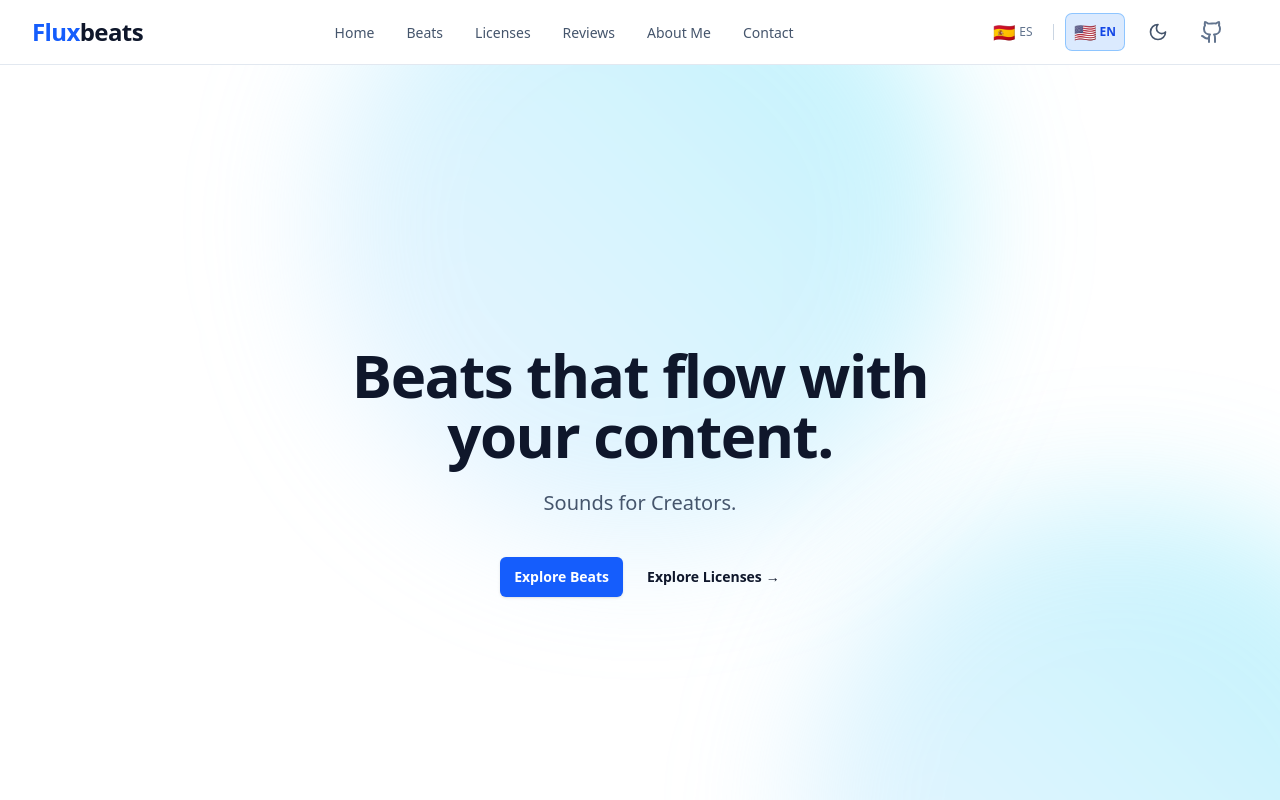
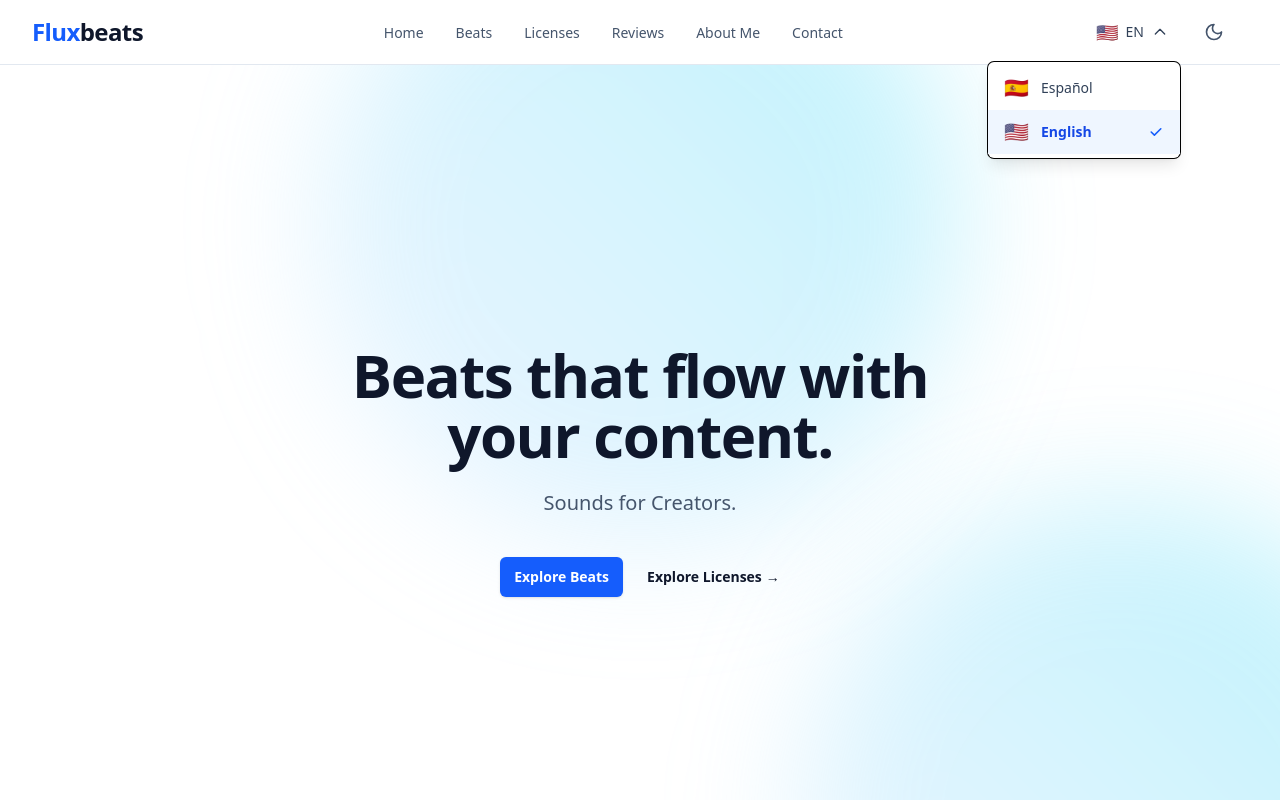
Before and after one commit to Ivandv19/landing-page-1906, a React (Vite) app: page / in a window 1280 px wide. Both pictures are taken after a click on the button "Cambiar idioma". Shown: the top 800 px of the page. Built offline with nearby package versions, Linux system fonts and the light colour scheme.

Commit message:
feat: improve header UX - dropdown language selector and link prefetch

```diff
--- a/src/components/Header/Header.tsx
+++ b/src/components/Header/Header.tsx
@@ -49,6 +49,15 @@ const Header = () => {
 								<li key={item.href}>
 									<a
 										href={item.href}
+										onMouseEnter={() => {
+											// Prefetch: scroll to section on hover to prepare
+											const targetId = item.href.replace('#', '');
+											const element = document.getElementById(targetId);
+											if (element) {
+												// Pre-calculate scroll position
+												element.getBoundingClientRect();
+											}
+										}}
 										className="text-sm font-medium text-slate-600 transition-colors hover:text-blue-600 hover:underline hover:decoration-2 hover:underline-offset-4 dark:text-slate-300 dark:hover:text-blue-400"
 									>
 										{item.label}
@@ -63,30 +72,6 @@ const Header = () => {
 						<LanguageSelector />
 						<ThemeSelector />
 
-						{/* Ícono GITHUB */}
-						<a
-							href="https://github.com/tu-usuario"
-							target="_blank"
-							rel="noopener noreferrer"
-							className="group rounded-full p-2 transition-colors hover:bg-slate-100 dark:hover:bg-slate-800"
-							aria-label="GitHub"
-						>
-							<svg
-								xmlns="http://www.w3.org/2000/svg"
-								width="24"
-								height="24"
-								viewBox="0 0 24 24"
-								fill="none"
-								stroke="currentColor"
-								strokeWidth="2"
-								strokeLinecap="round"
-								strokeLinejoin="round"
-								className="h-6 w-6 text-slate-500 group-hover:text-blue-600 dark:text-slate-400 dark:group-hover:text-blue-400"
-							>
-								<path d="M15 22v-4a4.8 4.8 0 0 0-1-3.5c3 0 6-2 6-5.5.08-1.25-.27-2.48-1-3.5.28-1.15.28-2.35 0-3.5 0 0-1 0-3 1.5-2.64-.5-5.36.5-8 0C6 2 5 2 5 2c-.3 1.15-.3 2.35 0 3.5A5.403 5.403 0 0 0 4 9c0 3.5 3 5.5 6 5.5-.39.49-.68 1.05-.85 1.65-.17.6-.22 1.23-.15 1.85v4" />
-								<path d="M9 18c-4.51 2-5-2-7-2" />
-							</svg>
-						</a>
 
 						{/* BOTÓN DE HAMBURGUESA */}
 						<button
--- a/src/components/LanguageSelector.tsx
+++ b/src/components/LanguageSelector.tsx
@@ -1,35 +1,87 @@
+import { useState, useRef, useEffect } from "react";
 import { useLanguage } from "../context/LanguageContext";
 
 const LanguageSelector = () => {
 	const { language, setLanguage } = useLanguage();
+	const [isOpen, setIsOpen] = useState(false);
+	const dropdownRef = useRef<HTMLDivElement>(null);
+
+	// Cerrar dropdown al hacer clic fuera
+	useEffect(() => {
+		const handleClickOutside = (event: MouseEvent) => {
+			if (dropdownRef.current && !dropdownRef.current.contains(event.target as Node)) {
+				setIsOpen(false);
+			}
+		};
+
+		document.addEventListener("mousedown", handleClickOutside);
+		return () => document.removeEventListener("mousedown", handleClickOutside);
+	}, []);
+
+	const languages = [
+		{ code: "es", label: "Español", flag: "🇪🇸" },
+		{ code: "en", label: "English", flag: "🇺🇸" },
+	];
+
+	const currentLang = languages.find((lang) => lang.code === language) || languages[0];
 
 	return (
-		<div className="flex items-center gap-2">
+		<div className="relative" ref={dropdownRef}>
 			<button
-				onClick={() => setLanguage("es")}
-				className={`flex items-center gap-1 px-2 py-1 rounded-md transition-all ${
-					language === "es"
-						? "bg-blue-100 text-blue-700 font-bold ring-1 ring-blue-300 dark:bg-blue-900/30 dark:text-blue-300 dark:ring-blue-700"
-						: "text-slate-500 hover:bg-slate-100 hover:text-slate-900 dark:text-slate-400 dark:hover:bg-slate-800 dark:hover:text-slate-200"
-				}`}
-				aria-label="Cambiar a Español"
+				onClick={() => setIsOpen(!isOpen)}
+				className="flex items-center gap-2 px-3 py-2 rounded-md text-sm font-medium text-slate-700 hover:bg-slate-100 transition-colors dark:text-slate-300 dark:hover:bg-slate-800"
+				aria-label="Cambiar idioma"
 			>
-				<span className="text-lg">🇪🇸</span>
-				<span className="text-xs">ES</span>
+				<span className="text-lg">{currentLang.flag}</span>
+				<span>{currentLang.code.toUpperCase()}</span>
+				<svg
+					className={`w-4 h-4 transition-transform ${isOpen ? "rotate-180" : ""}`}
+					fill="none"
+					viewBox="0 0 24 24"
+					stroke="currentColor"
+				>
+					<path strokeLinecap="round" strokeLinejoin="round" strokeWidth={2} d="M19 9l-7 7-7-7" />
+				</svg>
 			</button>
-			<div className="h-4 w-px bg-slate-300 dark:bg-slate-700 mx-1"></div>
-			<button
-				onClick={() => setLanguage("en")}
-				className={`flex items-center gap-1 px-2 py-1 rounded-md transition-all ${
-					language === "en"
-						? "bg-blue-100 text-blue-700 font-bold ring-1 ring-blue-300 dark:bg-blue-900/30 dark:text-blue-300 dark:ring-blue-700"
-						: "text-slate-500 hover:bg-slate-100 hover:text-slate-900 dark:text-slate-400 dark:hover:bg-slate-800 dark:hover:text-slate-200"
-				}`}
-				aria-label="Switch to English"
-			>
-				<span className="text-lg">🇺🇸</span>
-				<span className="text-xs">EN</span>
-			</button>
+
+			{/* Dropdown Menu */}
+			{isOpen && (
+				<div className="absolute right-0 mt-2 w-48 rounded-md shadow-lg bg-white ring-1 ring-black ring-opacity-5 dark:bg-slate-800 dark:ring-slate-700 z-50">
+					<div className="py-1" role="menu">
+						{languages.map((lang) => (
+							<button
+								key={lang.code}
+								onClick={() => {
+									setLanguage(lang.code as "es" | "en");
+									setIsOpen(false);
+								}}
+								className={`w-full flex items-center gap-3 px-4 py-2 text-sm transition-colors ${
+									language === lang.code
+										? "bg-blue-50 text-blue-700 font-semibold dark:bg-blue-900/30 dark:text-blue-300"
+										: "text-slate-700 hover:bg-slate-100 dark:text-slate-300 dark:hover:bg-slate-700"
+								}`}
+								role="menuitem"
+							>
+								<span className="text-xl">{lang.flag}</span>
+								<span>{lang.label}</span>
+								{language === lang.code && (
+									<svg
+										className="ml-auto w-4 h-4 text-blue-600 dark:text-blue-400"
+										fill="currentColor"
+										viewBox="0 0 20 20"
+									>
+										<path
+											fillRule="evenodd"
+											d="M16.707 5.293a1 1 0 010 1.414l-8 8a1 1 0 01-1.414 0l-4-4a1 1 0 011.414-1.414L8 12.586l7.293-7.293a1 1 0 011.414 0z"
+											clipRule="evenodd"
+										/>
+									</svg>
+								)}
+							</button>
+						))}
+					</div>
+				</div>
+			)}
 		</div>
 	);
 };
```
